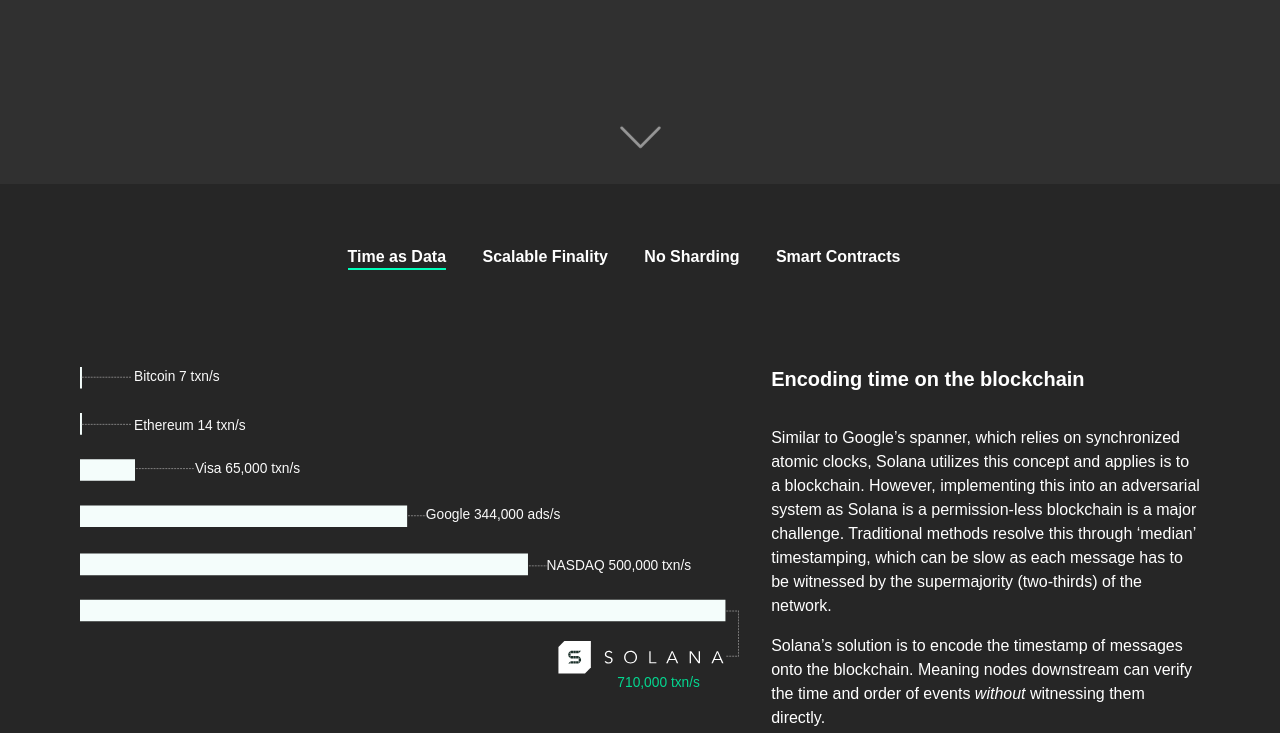
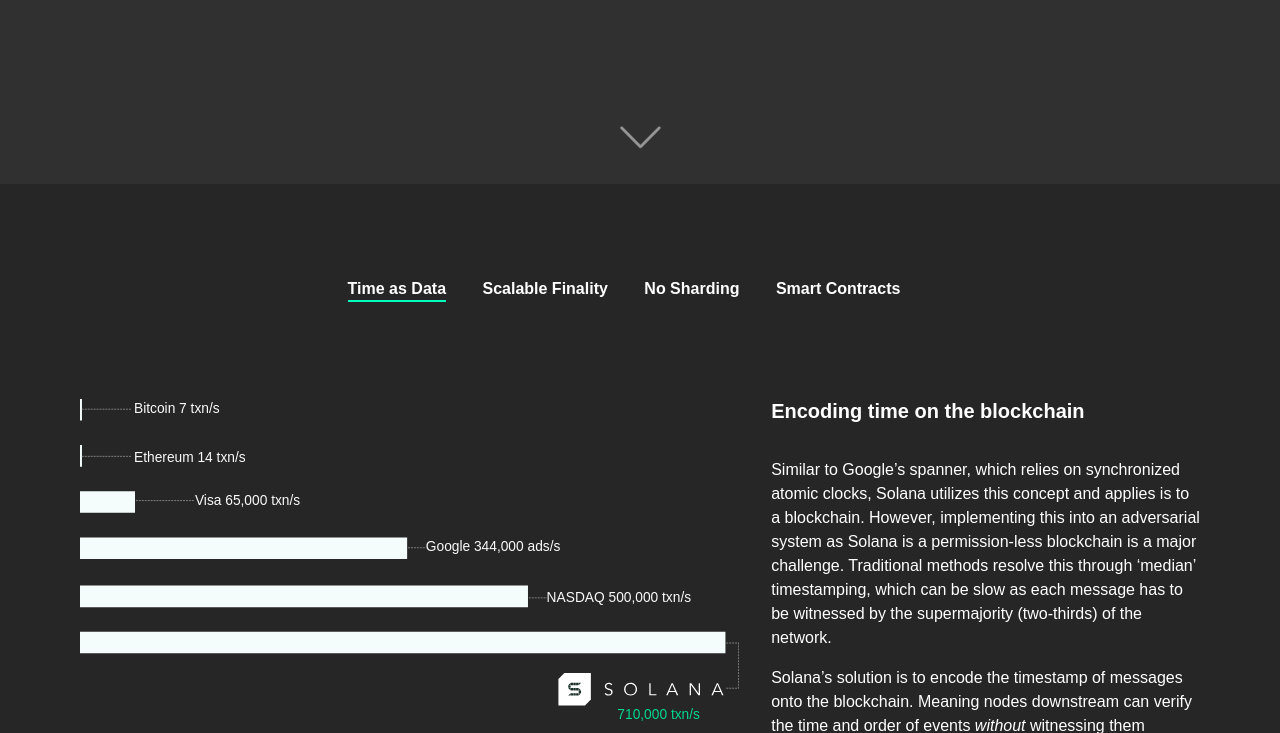
Before and after one commit to devonbeard/solana, a PHP site: page / in a window 1280 px wide. Shown: the part 713-1446 px from the top of the page. Run offline with PHP 8.4, Linux system fonts and the light colour scheme; some web fonts are replaced.

Commit message:
Use cases fix

```diff
--- a/index.php
+++ b/index.php
@@ -28,7 +28,7 @@
 
   <section class="bg-black-20">
     <section id="features" class="mw9 center pv5 ph3 ph4-m ph5-l pb6-ns no-focus overflow-x-auto">
-      <div class="w-100 mb2 mb5-l tc">
+      <div class="w-100 mb2 mb5-l tc pt5 pt4-ns">
         <button class="panel-control features-link nav-link dim white mr4 mb3 b is-active" id="panel-1">
           Time as Data
         </button>
```
